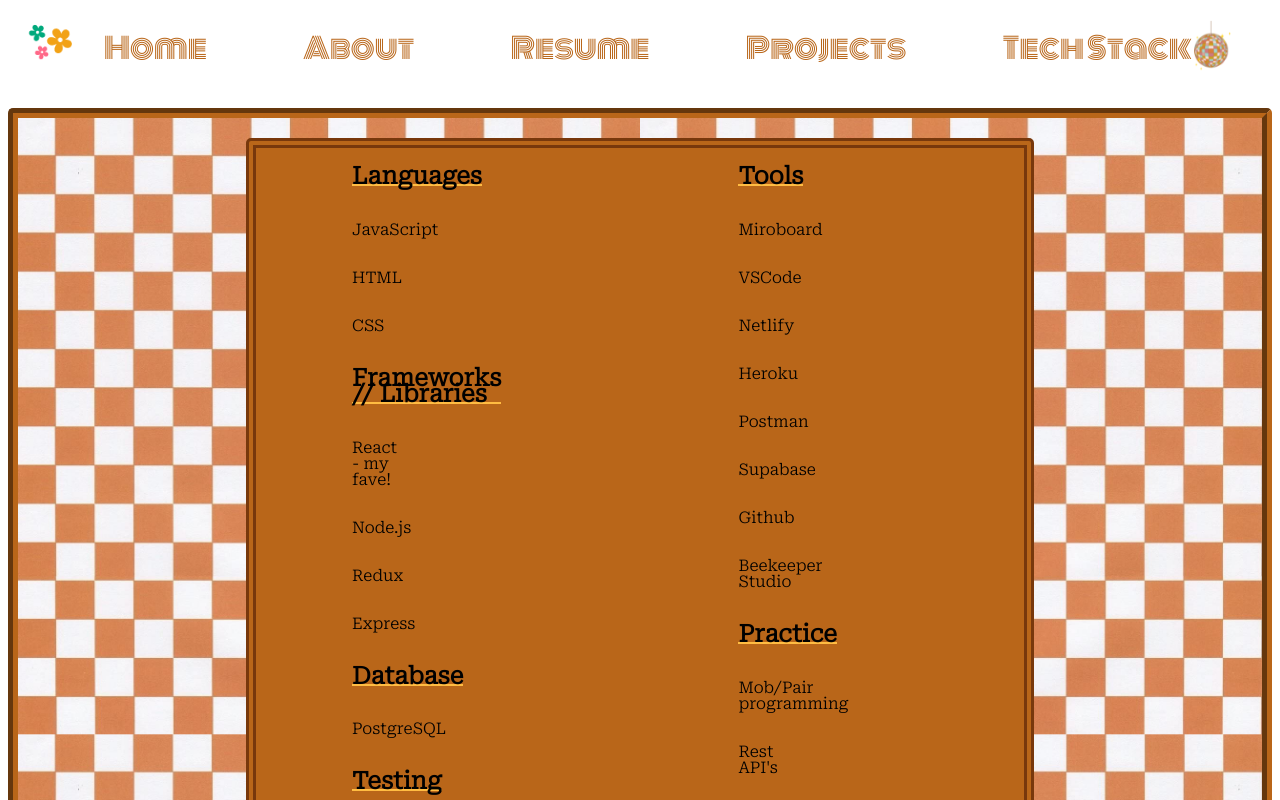
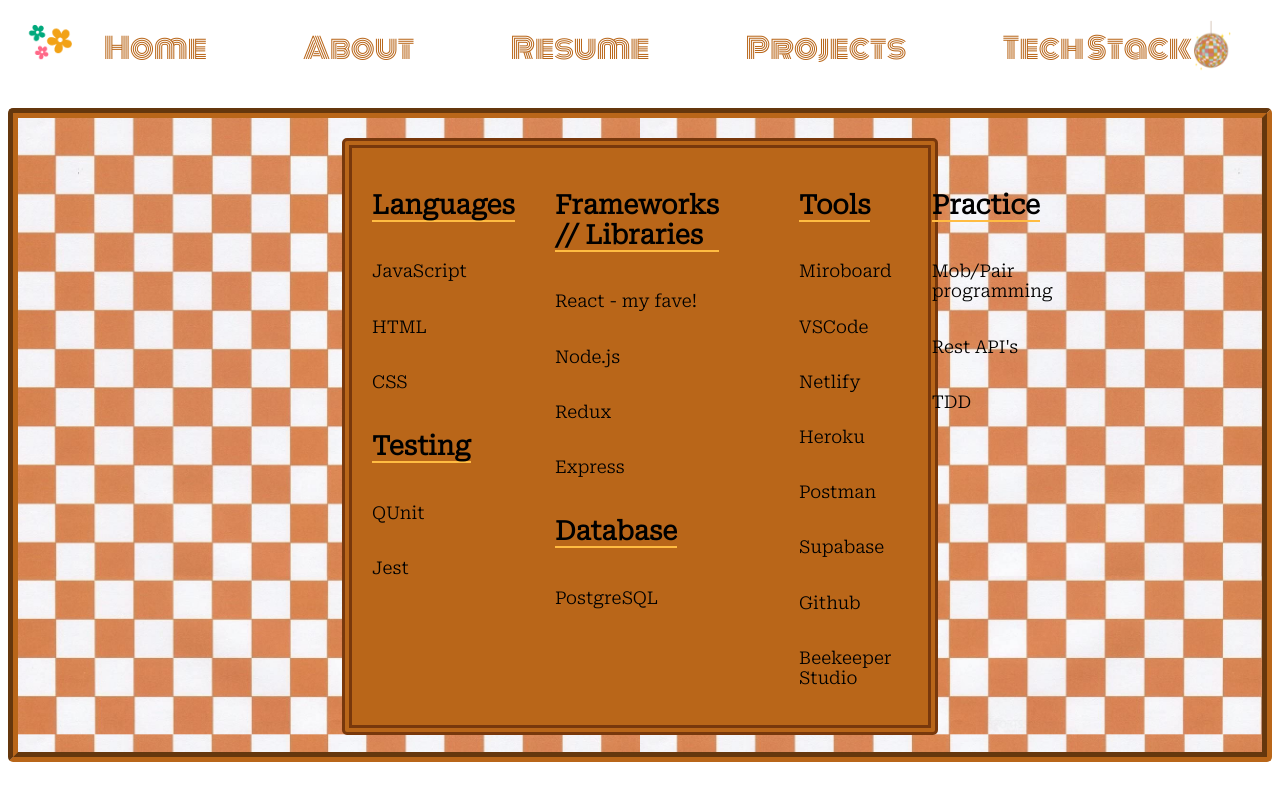
Before and after one commit to karyssa-dandrea/portfolio1, a React app: page /tech in a window 1280 px wide. Shown: the top 800 px of the page. Built offline with nearby package versions, Linux system fonts and the light colour scheme; a web font is replaced by a local one.

Commit message:
fixed tech stack to be stacked in rows

```diff
--- a/src/views/Home/Home.css
+++ b/src/views/Home/Home.css
@@ -6,6 +6,7 @@
     float: left;
     border-color: #c8691c;
     border-style: groove;
+    padding: 6px;
   }
 
   .home {
--- a/src/views/TechStack/Tech.css
+++ b/src/views/TechStack/Tech.css
@@ -11,7 +11,7 @@
     padding: 20px 40px 10px 40px;
     margin: 20px 0px 20px 0px;
     border-radius: 5px;
-    /* font-size: 1.1em; */
+    font-size: 1.1em;
     border-color: #b96619;
     border-style: groove;
     border-width: 10px;
@@ -22,37 +22,37 @@
   .language {
     display: flex;
     flex-direction: column;
-    width: 14%;
+    padding: 20px;
   }
 
   .tools {
     display: flex;
     flex-direction: column;
-    width: 14%;
+    padding: 20px;
   }
 
   .dev {
     display: flex;
     flex-direction: column;
-    width: 14%;
+    padding: 20px;
   }
 
   .testing {
     display: flex;
     flex-direction: column;
-    width: 14%;
+    padding: 20px;
   }
 
   .frames {
     display: flex;
     flex-direction: column;
-    width: 14%;
+    padding: 20px;
   }
 
   .data {
     display: flex;
     flex-direction: column;
-    width: 14%;
+    padding: 20px;
   }
 
   .err {
@@ -64,7 +64,7 @@
     display: flex;
     flex-direction: row;
     justify-content: space-evenly;
-    width: 60vw;
+    width: 45vw;
     height: min-content;
     background-color: #b96619;
     color: black;
@@ -77,8 +77,7 @@
 
   .techrow {
     display: flex;
-    flex-direction: column;
-    line-height: 1em;
+    flex-direction: row;
   }
 }
 
--- a/src/views/TechStack/TechStack.jsx
+++ b/src/views/TechStack/TechStack.jsx
@@ -14,6 +14,12 @@ export default function TechStack() {
             <p>JavaScript</p>
             <p>HTML</p>
             <p>CSS</p>
+
+            <h2>
+              <div className={styles.err}>Testing</div>
+            </h2>
+            <p>QUnit</p>
+            <p>Jest</p>
           </div>
           <div className={styles.frames}>
             <h2>
@@ -23,20 +29,25 @@ export default function TechStack() {
             <p>Node.js</p>
             <p>Redux</p>
             <p>Express</p>
-          </div>
-          <div className={styles.data}>
             <h2>
               <div className={styles.err}>Database</div>
             </h2>
             <p>PostgreSQL</p>
           </div>
-          <div className={styles.testing}>
+        </div>
+        <div className={styles.data}>
+          {/* <h2>
+              <div className={styles.err}>Database</div>
+            </h2>
+            <p>PostgreSQL</p>
+          </div> */}
+          {/* <div className={styles.testing}>
             <h2>
               <div className={styles.err}>Testing</div>
             </h2>
             <p>QUnit</p>
             <p>Jest</p>
-          </div>
+          </div> */}
         </div>
         <div className={styles.techrow}>
           <div className={styles.tools}>
```
